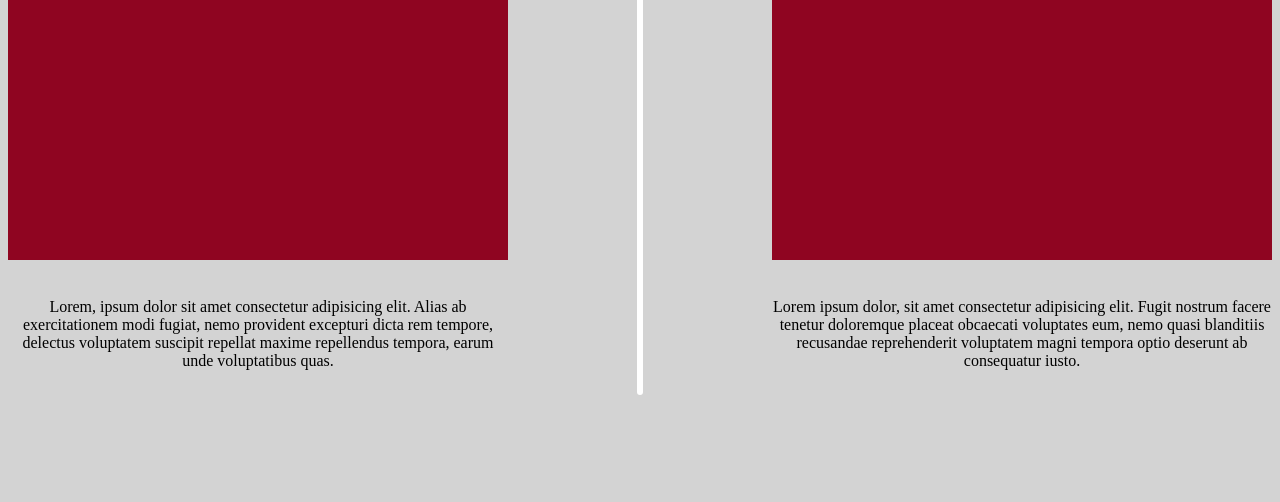
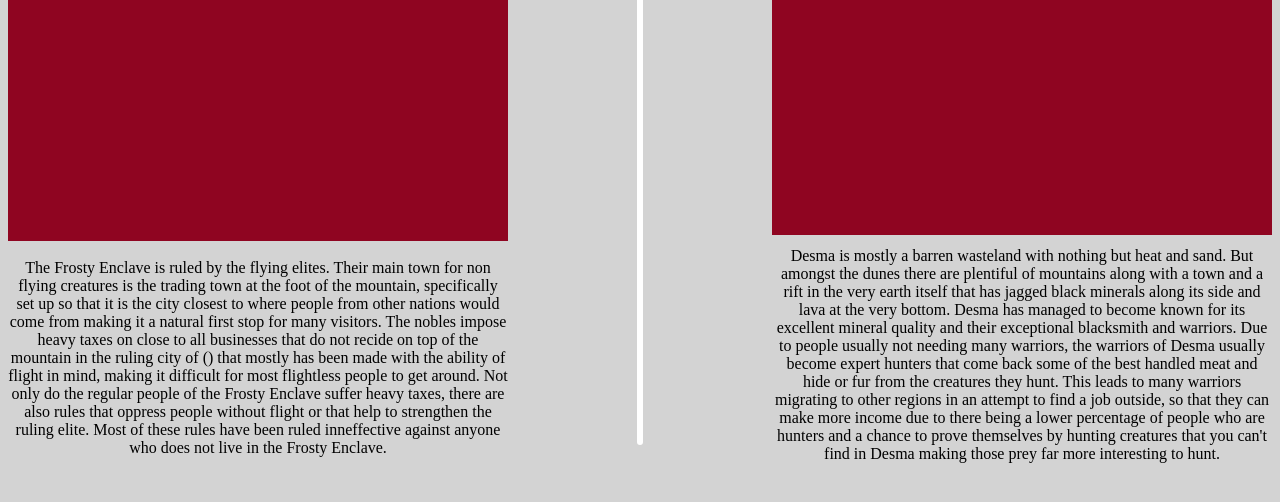
Before and after one commit to skadudel/DND_Extreme_Climate_Culture, a plain HTML site: page index.html in a window 1280 px wide. Shown: the part 130-632 px from the top of the page. Drawn offline with Linux system fonts and the light colour scheme.

Commit message:
added text

```diff
--- a/index.html
+++ b/index.html
@@ -15,12 +15,12 @@
     <div class="mainBody">
         <div class="image_text1">
             <div class="image"><img src="" alt="imagine picture"></div>
-            <div class="text">Lorem, ipsum dolor sit amet consectetur adipisicing elit. Alias ab exercitationem modi fugiat, nemo provident excepturi dicta rem tempore, delectus voluptatem suscipit repellat maxime repellendus tempora, earum unde voluptatibus quas.</div>
+            <div class="text">The Frosty Enclave is ruled by the flying elites. Their main town for non flying creatures is the trading town at the foot of the mountain, specifically set up so that it is the city closest to where people from other nations would come from making it a natural first stop for many visitors. The nobles impose heavy taxes on close to all businesses that do not recide on top of the mountain in the ruling city of () that mostly has been made with the ability of flight in mind, making it difficult for most flightless people to get around. Not only do the regular people of the Frosty Enclave suffer heavy taxes, there are also rules that oppress people without flight or that help to strengthen the ruling elite. Most of these rules have been ruled inneffective against anyone who does not live in the Frosty Enclave.</div>
         </div>
         <div class="vl"></div>
         <div class="image_text2">
             <div class="image"><img src="" alt="imagine picture"></div>
-            <div class="text">Lorem ipsum dolor, sit amet consectetur adipisicing elit. Fugit nostrum facere tenetur doloremque placeat obcaecati voluptates eum, nemo quasi blanditiis recusandae reprehenderit voluptatem magni tempora optio deserunt ab consequatur iusto.</div>
+            <div class="text">Desma is mostly a barren wasteland with nothing but heat and sand. But amongst the dunes there are plentiful of mountains along with a town and a rift in the very earth itself that has jagged black minerals along its side and lava at the very bottom. Desma has managed to become known for its excellent mineral quality and their exceptional blacksmith and warriors. Due to people usually not needing many warriors, the warriors of Desma usually become expert hunters that come back some of the best handled meat and hide or fur from the creatures they hunt. This leads to many warriors migrating to other regions in an attempt to find a job outside, so that they can make more income due to there being a lower percentage of people who are hunters and a chance to prove themselves by hunting creatures that you can't find in Desma making those prey far more interesting to hunt.</div>
         </div>
     </div>
 
--- a/style.css
+++ b/style.css
@@ -70,7 +70,7 @@ body{
 
 .vl {
     border-left: 6px solid white;
-    height: 450px;
+    height: 500px;
     border-radius: 5px;
     margin-top: 10px;
 }
```
